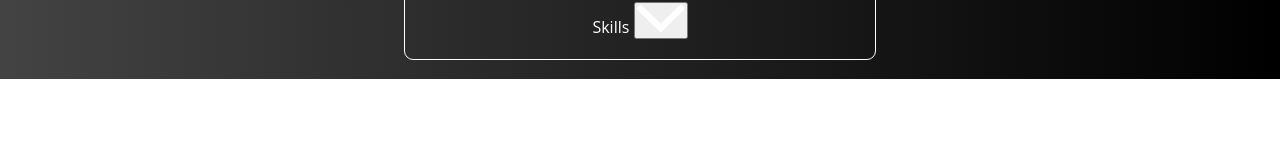
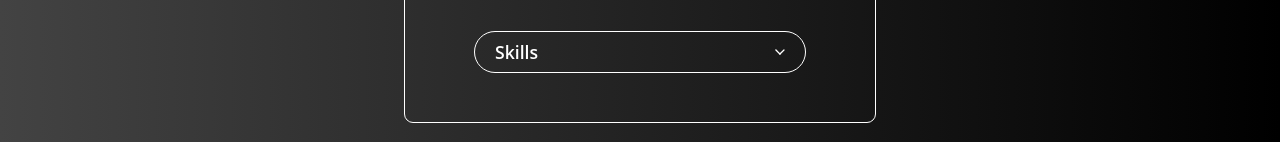
Before and after one commit to brunotxrs/Portfolio-Education-DIO, a plain HTML site: page index.html in a window 1280 px wide. Shown: the part 1266-1408 px from the top of the page. Before the commit the page ends 1345 px from the top, so only its background shows below. Drawn offline with Linux system fonts and the light colour scheme.

Commit message:
feat: import the file style skills.css

```diff
--- a/src/css/styles.css
+++ b/src/css/styles.css
@@ -2,4 +2,5 @@
 @import url(global.css);
 @import url(main.css);
 @import url(spinner.css);
-@import url(header.css);
+@import url(description_details.css);
+@import url(skills.css);
```
